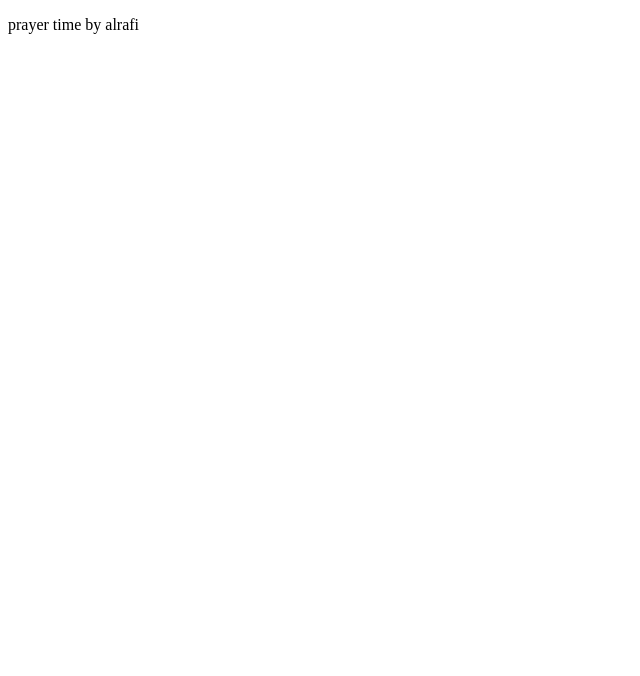
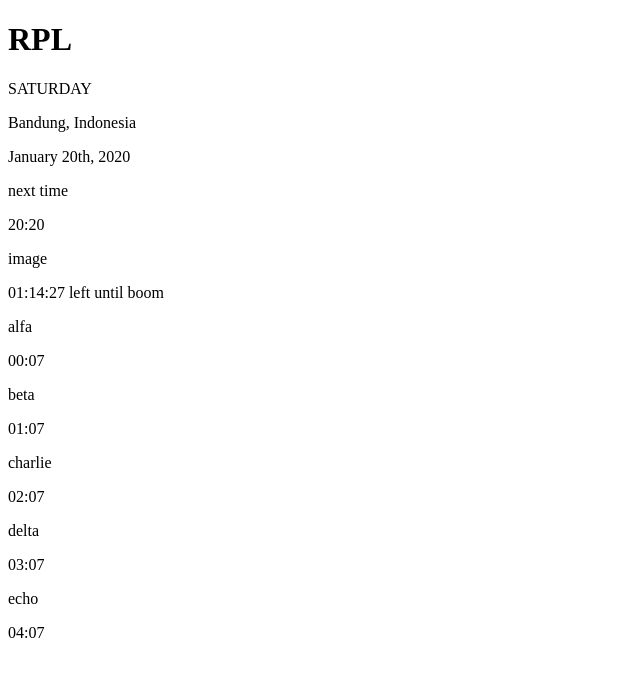
Before and after one commit to alrafi/prayertime, a website built with webpack: page src/index.html in a window 1280 px wide. Shown: the whole page, without its empty margins (0-640 px from the left). Built offline with nearby package versions, Linux system fonts and the light colour scheme; files whose address does not match are found by name.

Commit message:
add file structure

```diff
--- a/src/index.html
+++ b/src/index.html
@@ -7,6 +7,55 @@
     <title>Prayer Time Alrafi</title>
   </head>
   <body>
-    <p>prayer time by alrafi</p>
+    <div class="container">
+      <div class="title">
+        <h1>RPL</h1>
+      </div>
+      <div class="info">
+        <div class="day-loc">
+          <p>SATURDAY</p>
+          <p class="city">Bandung, Indonesia</p>
+        </div>
+        <div class="date">
+          <p>January 20th, 2020</p>
+        </div>
+      </div>
+      <div class="time">
+        <div class="main-time">
+          <div class="time-info">
+            <p>next time</p>
+            <p class="time-next">20:20</p>
+          </div>
+          <div class="image">
+            <p>image</p>
+          </div>
+        </div>
+        <div class="time-left">
+          <p>01:14:27 left until boom</p>
+        </div>
+      </div>
+      <div class="items">
+        <div class="item">
+          <p>alfa</p>
+          <p>00:07</p>
+        </div>
+        <div class="item">
+          <p>beta</p>
+          <p>01:07</p>
+        </div>
+        <div class="item">
+          <p>charlie</p>
+          <p>02:07</p>
+        </div>
+        <div class="item">
+          <p>delta</p>
+          <p>03:07</p>
+        </div>
+        <div class="item">
+          <p>echo</p>
+          <p>04:07</p>
+        </div>
+      </div>
+    </div>
   </body>
 </html>
```
